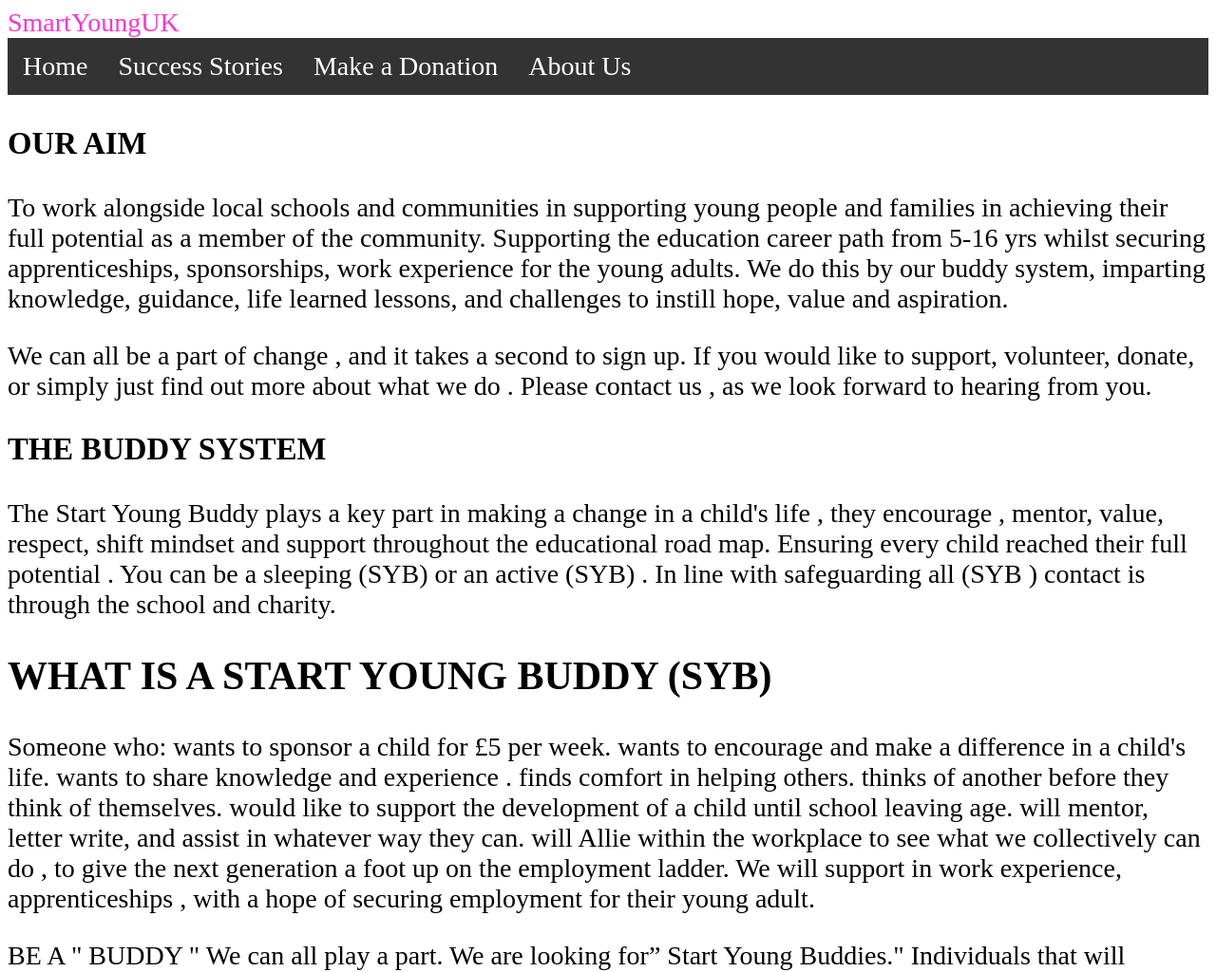
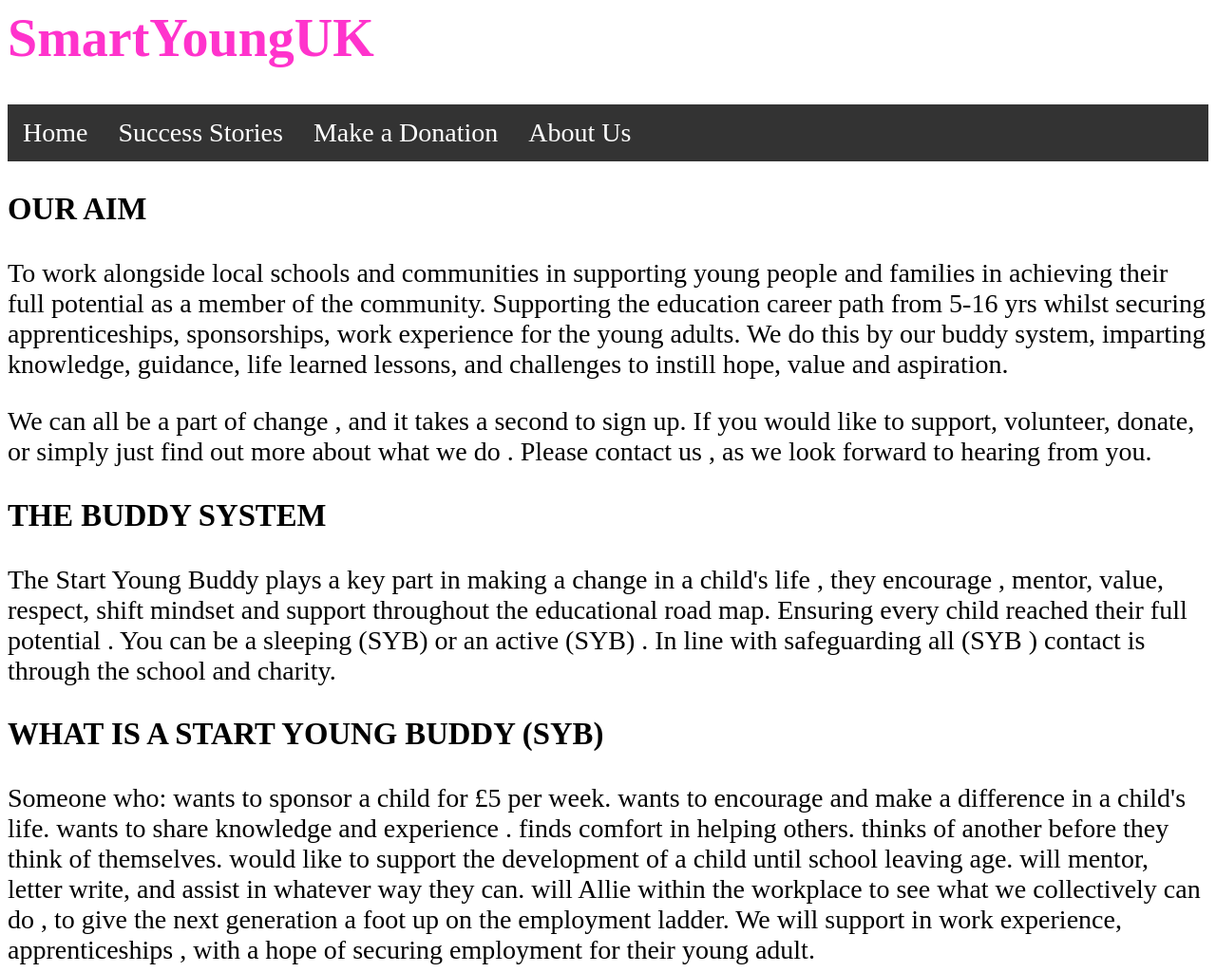
Before and after one commit to onkarsawant/supercooldevs, a Flask app: page / in a window 1280 px wide. Shown: the top 1024 px of the page at 95% size. Run offline with Flask 2, Linux system fonts and the light colour scheme.

Commit message:
UPdated index.html

```diff
--- a/app/templates/index.html
+++ b/app/templates/index.html
@@ -1,5 +1,5 @@
 <html>
-    <header style="color:#ff33cc;">SmartYoungUK</header>
+    <h1 style="color:#ff33cc;">SmartYoungUK</h1>
 
     <head>
         <style>
@@ -63,7 +63,7 @@
 <h3 text-align: center>THE BUDDY SYSTEM</h3>
 <p>The Start Young Buddy plays a key part in making a change in a child's life , they encourage , mentor, value, respect, shift mindset and support throughout the educational road map. Ensuring every child reached their full potential . You can be a sleeping (SYB) or an active (SYB) . In line with safeguarding all (SYB ) contact is through the school and charity.</p>
 
-<h2 text-align: center>WHAT IS  A START YOUNG BUDDY (SYB)</h2>
+<h3 text-align: center>WHAT IS  A START YOUNG BUDDY (SYB)</h3>
 
 <p>
 Someone who:
```
